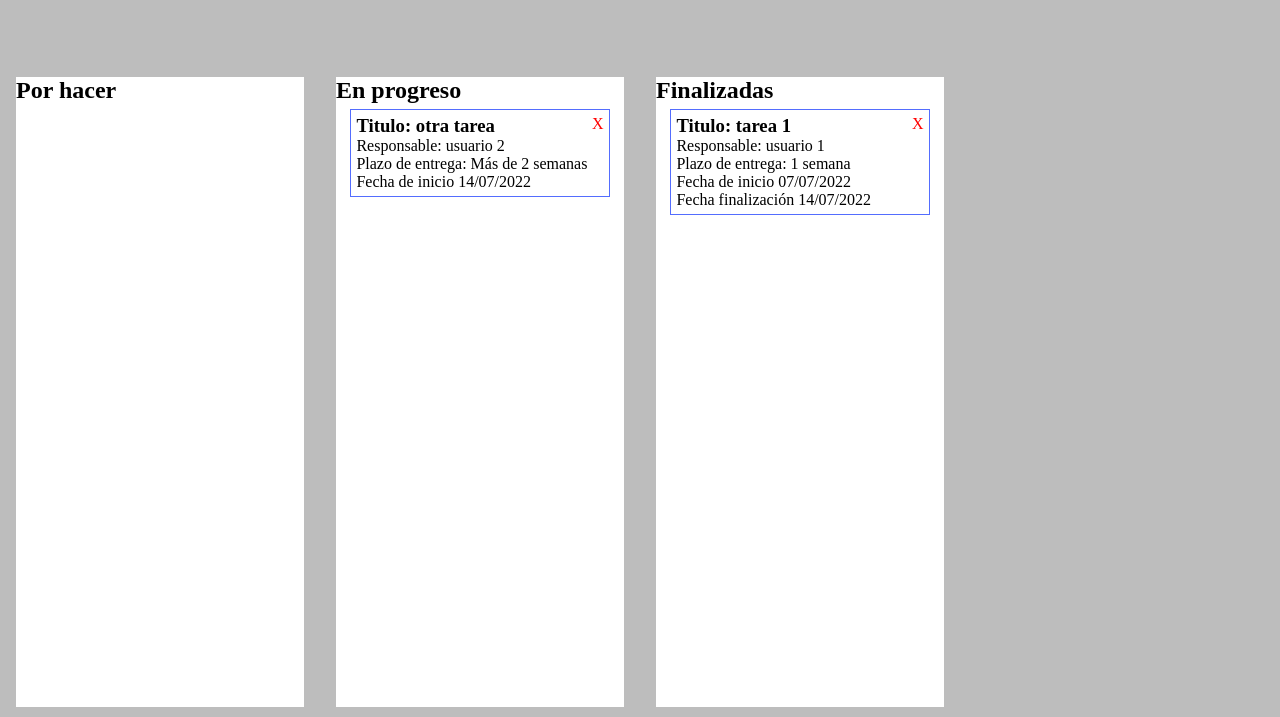
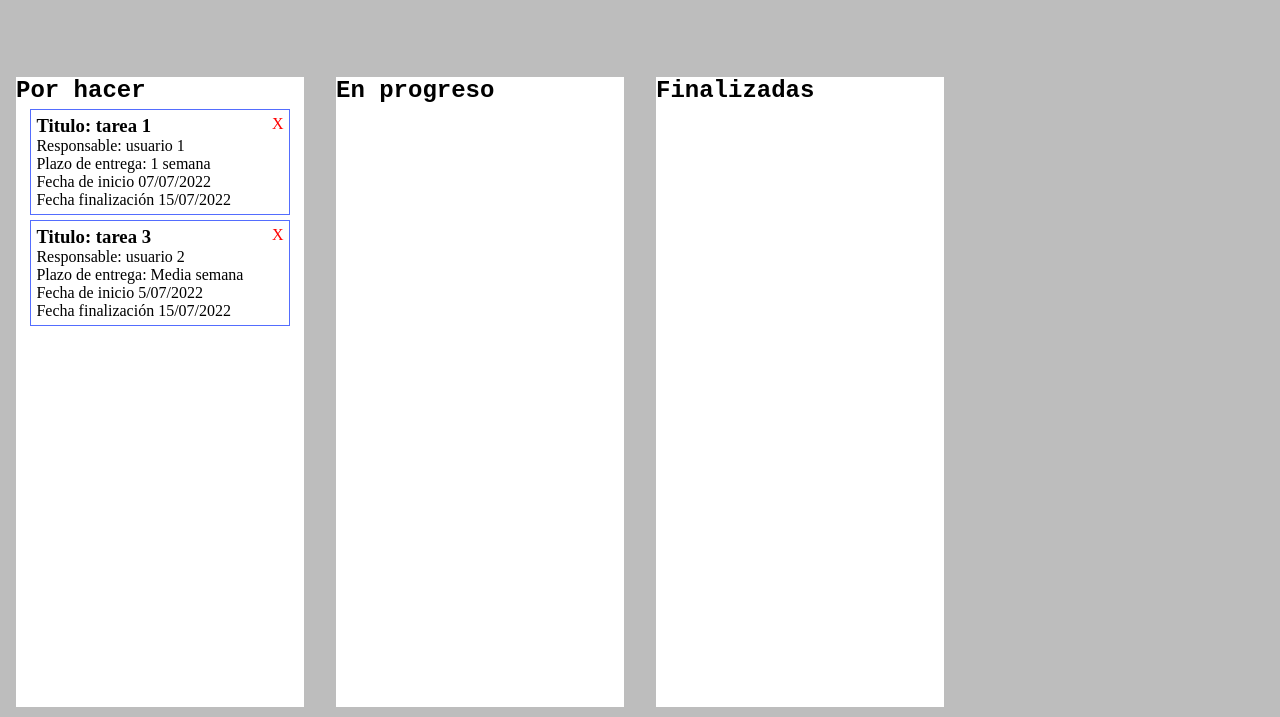
Before and after one commit to GilbertArdila/M3U2TrelloApp-GilbertArdila, a website with bundled scripts: page src/index.html in a window 1280 px wide. Shown: the part 83-800 px from the top of the page. Built offline with nearby package versions, Linux system fonts and the light colour scheme; data requests are answered from the project's data file.

Commit message:
adding animation in boards main  text and changing listener to task div, every thing is ok

```diff
--- a/db.json
+++ b/db.json
@@ -4,18 +4,18 @@
       "title": "Titulo: tarea 1",
       "User": "Responsable: usuario 1",
       "Date": "Plazo de entrega: 1 semana",
-      "board": "done",
+      "board": "to-do",
       "initDate": "Fecha de inicio 07/07/2022",
-      "finishDate": "Fecha finalización 14/07/2022",
+      "finishDate": "Fecha finalización 15/07/2022",
       "id": 1
     },
     {
-      "title": "Titulo: otra tarea",
+      "title": "Titulo: tarea 3",
       "User": "Responsable: usuario 2",
-      "Date": "Plazo de entrega: Más de 2 semanas",
-      "board": "doing",
-      "initDate": "Fecha de inicio 14/07/2022",
-      "finishDate": "",
+      "Date": "Plazo de entrega: Media semana",
+      "board": "to-do",
+      "initDate": "Fecha de inicio 5/07/2022",
+      "finishDate": "Fecha finalización 15/07/2022",
       "id": 2
     }
   ]
--- a/src/index.js
+++ b/src/index.js
@@ -14,21 +14,21 @@ new Sortable(left,{
     group:'shared',
     animation:150,
     ghostClass:'gost',
-    //chosenClass:'choosen'
+    chosenClass:'choosen'
 
 })
 new Sortable(center,{
     group:'shared',
     animation:150,
     ghostClass:'gost',
-    //chosenClass:'choosen',
+    chosenClass:'choosen',
 
 })
 new Sortable(right,{
     group:'shared',
     animation:150,
     ghostClass:'gost',
-    //chosenClass:'choosen'
+    chosenClass:'choosen'
 })
 
 
--- a/src/styles/sortable.css
+++ b/src/styles/sortable.css
@@ -3,5 +3,6 @@
 }
 .choosen{
     background-color: #ffffff;
-    transform: scale(0.8);
+    border: 1px dotted yellowgreen;
+
 }
--- a/src/styles/taskBoard.css
+++ b/src/styles/taskBoard.css
@@ -60,7 +60,17 @@
     height: auto;
 
 }
-
+.task h2{
+    font-family: monospace;
+    animation:
+    text 3.5s steps(8,end);
+    white-space: nowrap;
+    overflow: hidden;
+}
+  @keyframes text {
+      from{width: 0;}
+      to{width: 100%;}
+  }
 @media (min-width:800px){
     .taskBoard{
 
--- a/src/utils/createTaskContainer.js
+++ b/src/utils/createTaskContainer.js
@@ -15,6 +15,7 @@ const createTaskContainer=({
     const div = document.createElement("div");
     div.classList.add("task-div")
     div.setAttribute("id",`${id}`)
+    div.draggable=true;
 
     const close=document.createElement("span");
     close.classList.add("task-div__close");
@@ -56,9 +57,10 @@ const createTaskContainer=({
      }
 
      //listening the board's change in every div to update the board info
-     div.addEventListener("touchend",function(event){
+     div.addEventListener("dragend",function(event){
 
-       //getting the div info
+
+      //  //getting the div info
        const title=this.querySelector(".task-div__title").innerText;
        const responsable= this.querySelector(".task-div__responable").innerText;
        const schedule= this.querySelector(".task-div__schedule").innerText;
@@ -68,7 +70,7 @@ const createTaskContainer=({
 
 
        const id=this.getAttribute("id");
-       //creating data object
+
 
 
       //getting the parent container class and checking it
@@ -89,6 +91,7 @@ const createTaskContainer=({
              finishDate=moment().format('DD/MM/Y');
             finishDate=`Fecha finalización ${finishDate}`;
          }
+         //creating data object
                const data={
                title,
                User:responsable,
@@ -97,7 +100,8 @@ const createTaskContainer=({
                initDate,
                finishDate
             }
-            service.updateData(BASE_FAKE_API,id,data)
+
+       service.updateData(BASE_FAKE_API,id,data)
 
 
 
```
